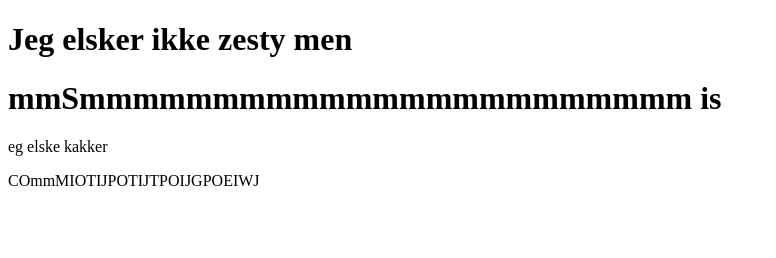
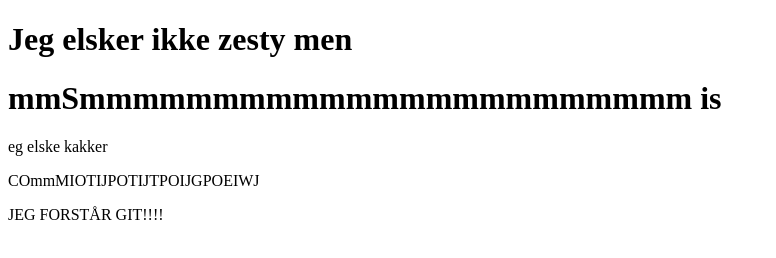
Before and after one commit to Silsaus123/Scam.pro, a Gatsby site: page /app in a window 1280 px wide. Shown: the whole page, without its empty margins (0-776 px from the left). Built offline with nearby package versions, Linux system fonts and the light colour scheme; Gatsby itself is replaced by a stand-in of ours.

Commit message:
JEG KLARTE DET

```diff
--- a/src/pages/app.js
+++ b/src/pages/app.js
@@ -7,6 +7,7 @@ function App() {
             <h1>Jeg elsker ikke zesty men</h1>
             <NavBar/>
             <p>COmmMIOTIJPOTIJTPOIJGPOEIWJ</p>
+            <p>JEG FORSTÅR GIT!!!!</p>
         </>
     )
 }
```
